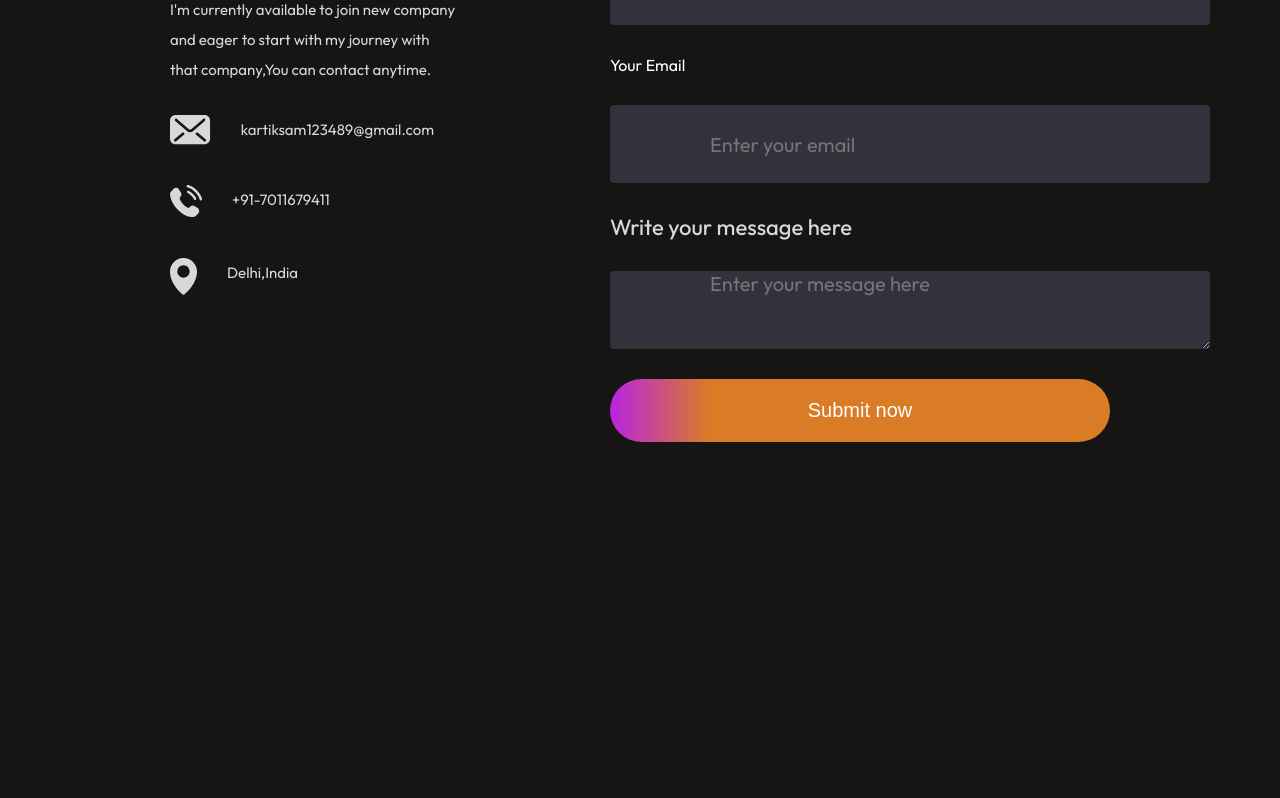
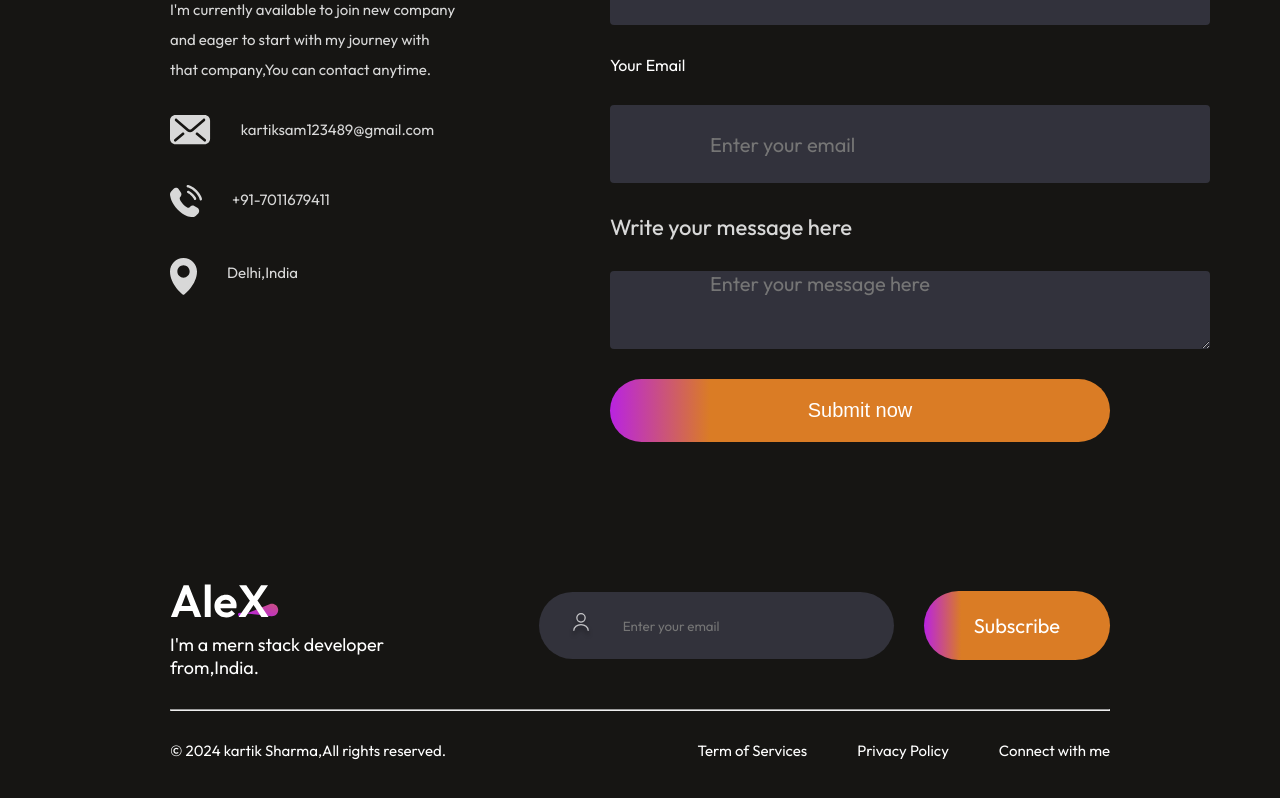
Before and after one commit to kartiksam/portfolio, a React (Create React App) app in the folder frontend/: page / in a window 1280 px wide. Shown: the part 4485-5283 px from the top of the page. Before the commit the page ends 4977 px from the top, so only its background shows below. Built offline with nearby package versions, Linux system fonts and the light colour scheme.

Commit message:
designing done

```diff
--- a/frontend/src/App.js
+++ b/frontend/src/App.js
@@ -5,6 +5,7 @@
 import Service from "./components/Services/Service";
 import MyWork from "./components/Mywork/MyWork";
 import Contact from "./components/Contact/Contact";
+import Footer from "./components/Footer/Footer";
 
 const App = () => {
   return (
@@ -15,6 +16,7 @@
       <Service />
       <MyWork></MyWork>
       <Contact></Contact>
+      <Footer></Footer>
     </div>
   );
 };
--- a/frontend/src/components/Contact/Contact.css
+++ b/frontend/src/components/Contact/Contact.css
@@ -180,3 +180,7 @@
   cursor: pointer;
   transition: 0.3s;
 }
+.contact-submit:hover{
+  transform: scale(1.1);
+  transition: 0.3s;
+}
--- /dev/null
+++ b/frontend/src/components/Footer/Footer.css
@@ -0,0 +1,59 @@
+.footer {
+  display: flex;
+  margin: 50px 170px;
+  flex-direction: column;
+  gap: 30px;
+}
+.footer-top {
+  display: flex;
+  justify-content: space-between;
+}
+.footer-top-left p {
+  font-size: 18px;
+  max-width: 300px;
+}
+.footer-top-right {
+  display: flex;
+  align-items: center;
+  gap: 30px;
+}
+.footer-email-input {
+  display: flex;
+  gap: 30px;
+  padding: 20px 30px;
+  border-radius: 50px;
+  background: #32323b;
+  padding-right: 80px;
+}
+.footer-email-input input {
+  outline: none;
+  border: none;
+  background: transparent;
+  color: #a0a0a0;
+  font-family: Outfit;
+  font-size: 18ox;
+}
+.footer-subscribe {
+  font-size: 20px;
+  padding: 22px 50px;
+  border-radius: 50px;
+  background: linear-gradient(270deg, #da7c25 80%, #b923e1 100%);
+  cursor: pointer;
+}
+.footer-bottom {
+  display: flex;
+  justify-content: space-between;
+  font-size: 15px;
+}
+.footer-bottom-right {
+  display: flex;
+  gap: 50px;
+  margin-bottom: 50px;
+}
+.footer-email-input:hover {
+  border: 2px solid white;
+}
+.footer-subscribe:hover {
+  transform: scale(1.1);
+  transition: 0.3s;
+}
--- /dev/null
+++ b/frontend/src/components/Footer/Footer.js
@@ -0,0 +1,37 @@
+import React from "react";
+import "./Footer.css";
+import user_icon from "../../assets/user_icon.svg";
+import footer_logo from "../../assets/footer_logo.svg";
+const Footer = () => {
+  return (
+    <div className="footer">
+      <div className="footer-top">
+        <div className="footer-top-left">
+          <img src={footer_logo} alt="footer" />
+          <p>I'm a mern stack developer from,India.</p>
+        </div>
+        <div className="footer-top-right">
+          <div className="footer-email-input">
+            <img src={user_icon} alt="user-icon" />
+            <input type="email" placeholder="Enter your email" />
+          </div>
+          <div className="footer-subscribe">Subscribe</div>
+        </div>
+      </div>
+      <hr></hr>
+      <div className="footer-bottom">
+        <p className="footer-bottom-left">
+          © 2024 kartik Sharma,All rights reserved.
+        </p>
+
+        <div className="footer-bottom-right">
+          <p>Term of Services</p>
+          <p>Privacy Policy</p>
+          <p>Connect with me</p>
+        </div>
+      </div>
+    </div>
+  );
+};
+
+export default Footer;
```
